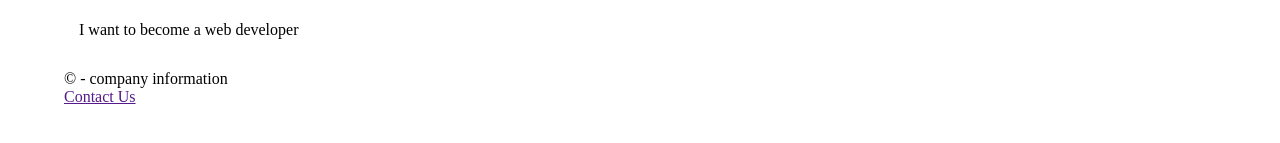
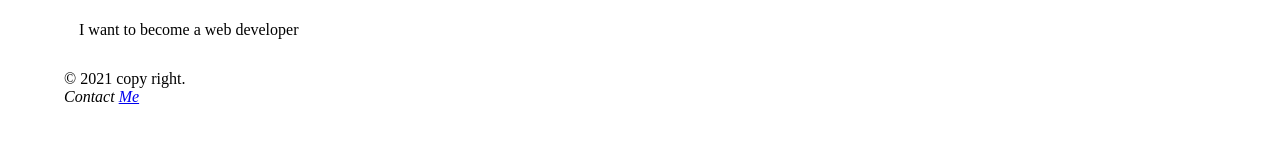
Before and after one commit to sakkewairah/sakkewairah.github.io, a plain HTML site: page index.html in a window 1280 px wide. Shown: the part 511-654 px from the top of the page. Drawn offline with Linux system fonts and the light colour scheme.

Commit message:
Update index.html

```diff
--- a/index.html
+++ b/index.html
@@ -24,15 +24,13 @@
            </p>
 
        </div>
+    <footer>
+        &copy; 2021 copy right.
+        <address>
+            Contact <a href="2101655@laurea.fi">Me</a>
+            </address>
+        </footer>
 
-       <footer>
-        <div class="copyright">
-         &copy; - company information
-        </div>
-        <div class="social">
-          <a href="" class="support">Contact Us</a>
-           </div>
-      </footer>
 
 </body>
 </html>
```
